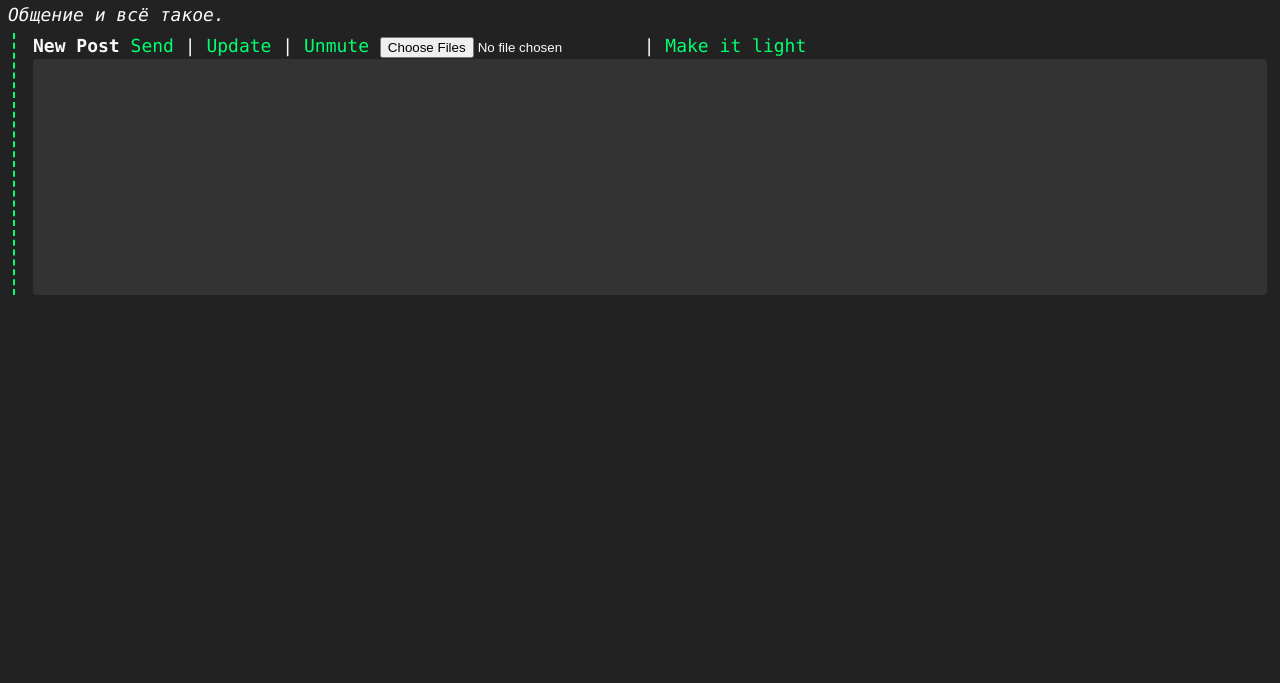
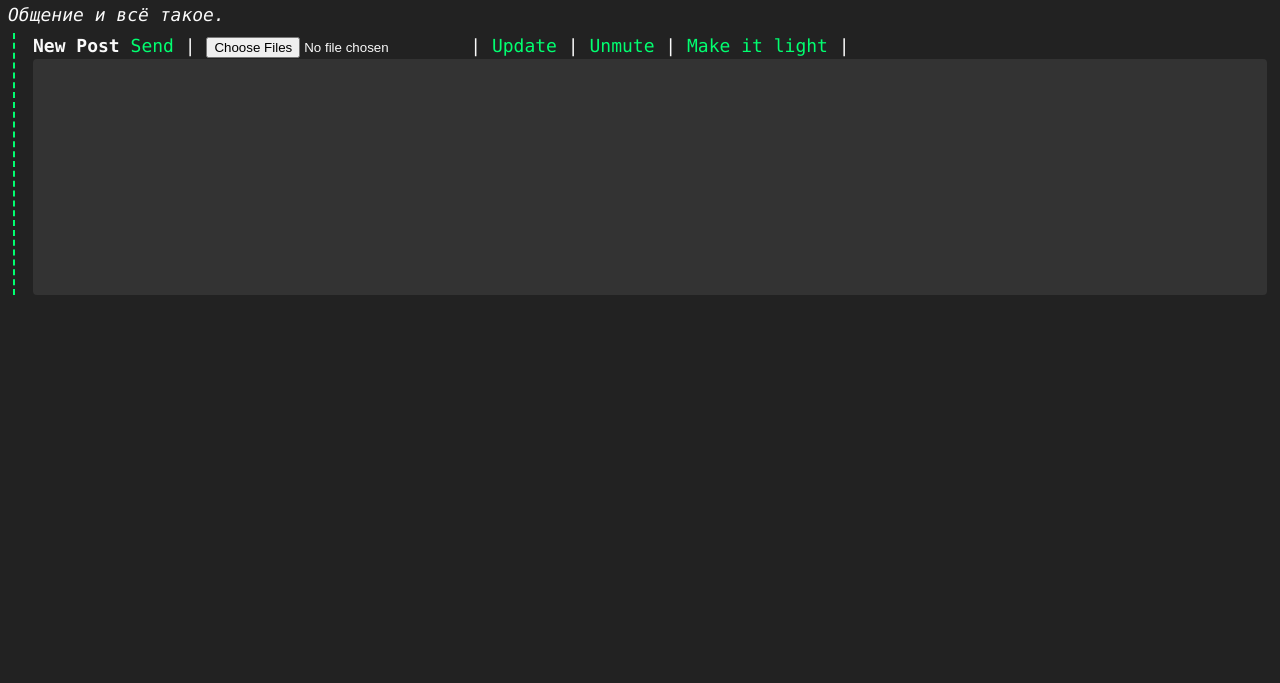
Before and after one commit to ostov-larion/hivechan, a plain HTML site: page index.html in a window 1280 px wide. Shown: the part 117-800 px from the top of the page. Drawn offline with Linux system fonts and the light colour scheme; no server answers.

Commit message:
Add files via upload

```diff
--- a/index.html
+++ b/index.html
@@ -41,8 +41,8 @@
 		</header>
 		<main></main>
 		<div class="post">
-			<b>New Post</b> <a onclick="send()">Send</a> | <a onclick="update()">Update</a> | <a onclick="unmute()">Unmute</a> <span id="status"></span>
-			<input type="file" id="files" multiple accept="image/*,video/*,audio/*"></input> | <a id="theme-switch" onclick="changeTheme()">Make it light</a>
+			<b>New Post</b> <a onclick="send()">Send</a> | <input type="file" id="files" multiple accept="image/*,video/*,audio/*"></input> | <a onclick="update()">Update</a> | <a onclick="unmute()">Unmute</a>
+			 | <a id="theme-switch" onclick="changeTheme()">Make it light</a> | <span id="status"></span>
 			<textarea autofocus></textarea>
 		</div>
 	</body>
--- a/js/main.js
+++ b/js/main.js
@@ -6,6 +6,8 @@ if(!localStorage.poster) {
 if(!localStorage.bl) {
     localStorage.bl = "[]"
 }
+
+document.getElementById("theme-switch").innerText = `Make it ${localStorage.theme == "dark" ? "light" : "dark"}`
 
 let md = markdownIt({
     html:     false,
@@ -95,6 +97,10 @@ unmute = () => {
 let debug = msg => console.log(msg) || true
 
 send = () => {
+    if(document.querySelector("textarea").value == "" && document.getElementById("files").files.length == 0){
+        document.getElementById("status").innerText = "Нельзя отправлять пустые сообщения."
+        return false
+    }
     uploadPost(document.querySelector("textarea").value)
     document.querySelector("textarea").value = ""
 }
```
